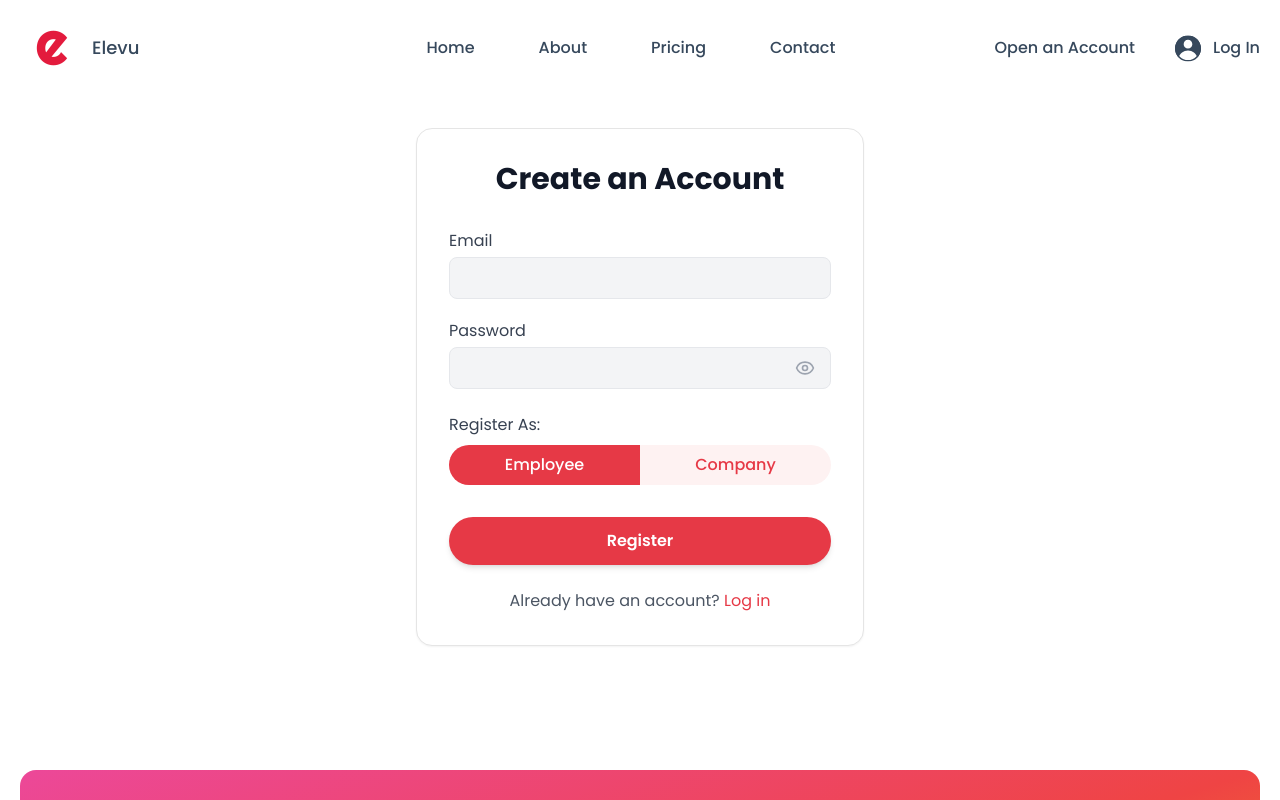
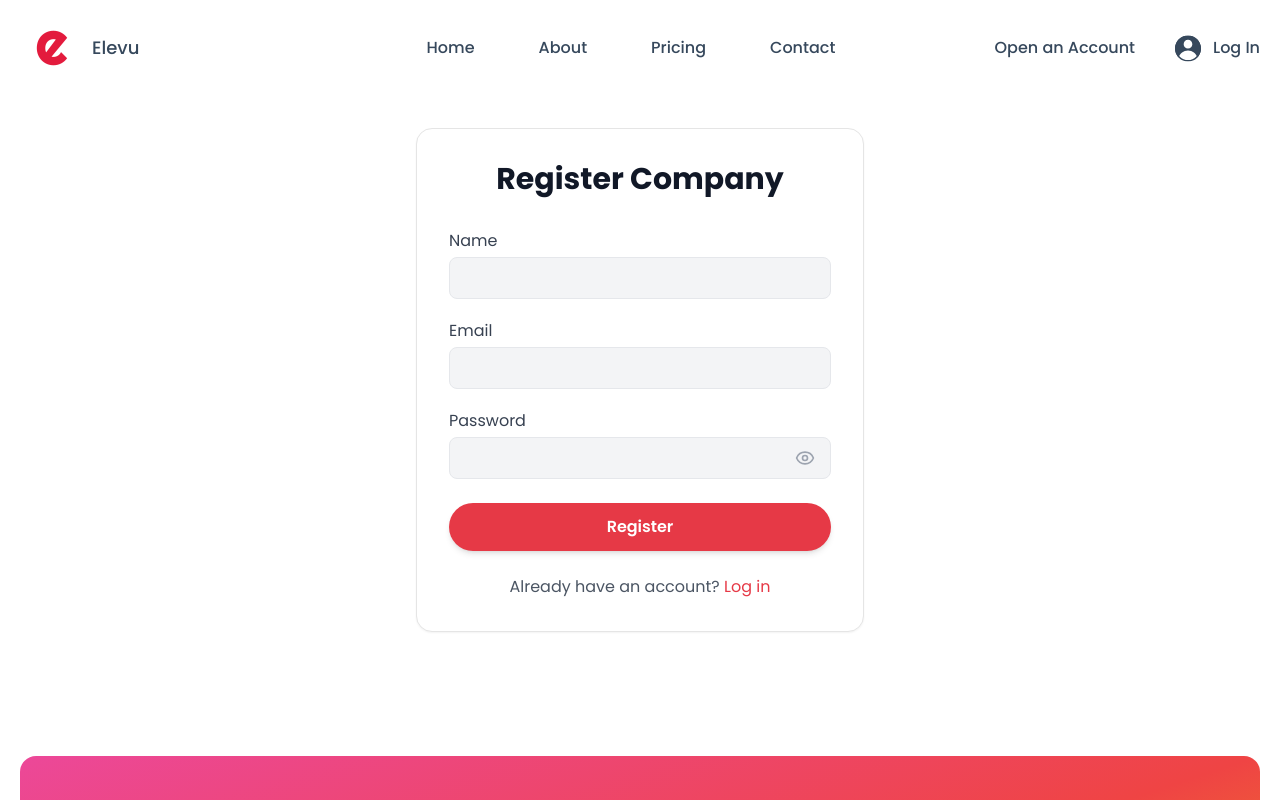
Before and after one commit to bilawal-dev/Peerpulse, a Next.js app: page /register in a window 1280 px wide. Shown: the top 800 px of the page. Built offline with nearby package versions, Linux system fonts and the light colour scheme.

Commit message:
now only company can register

```diff
--- a/components/Auth/Register/RegisterForm.tsx
+++ b/components/Auth/Register/RegisterForm.tsx
@@ -8,14 +8,15 @@ import { Eye, EyeOff } from "lucide-react";
 import ButtonLoader from "@/components/Common/ButtonLoader";
 
 export default function RegisterForm() {
-    const [formData, setFormData] = useState({ email: "", password: "" });
-    const [userType, setUserType] = useState<"COMPANY" | "EMPLOYEE">("EMPLOYEE");
+    const [formData, setFormData] = useState({ companyName: "", email: "", password: "" });
+    // const [userType, setUserType] = useState<"COMPANY" | "EMPLOYEE">("EMPLOYEE");
     const [isLoading, setIsLoading] = useState(false);
     const [showPassword, setShowPassword] = useState(false);
     const router = useRouter();
 
-    const handleChange = (e: React.ChangeEvent<HTMLInputElement>) =>
+    const handleChange = (e: React.ChangeEvent<HTMLInputElement>) => {
         setFormData({ ...formData, [e.target.name]: e.target.value });
+    }
 
     const handleSubmit = (e: React.FormEvent) => {
         e.preventDefault();
@@ -27,7 +28,7 @@ export default function RegisterForm() {
         }, 1000);
 
         setTimeout(() => {
-            setFormData({ email: "", password: "" });
+            setFormData({ companyName: "", email: "", password: "" });
             setIsLoading(false);
         }, 2000);
 
@@ -40,10 +41,26 @@ export default function RegisterForm() {
         <section className="pt-32 pb-16 flex items-center justify-center px-[20px] py-16">
             <div className="w-full max-w-md bg-white rounded-2xl border shadow-sm p-8">
                 <h2 className="text-3xl whitespace-nowrap font-bold text-center text-gray-900 mb-8">
-                    Create an Account
+                    Register Company
                 </h2>
 
                 <form onSubmit={handleSubmit}>
+                    {/* Company Name */}
+                    <div className="mb-5">
+                        <label htmlFor="companyName" className="block text-gray-700 mb-1">
+                            Name
+                        </label>
+                        <input
+                            id="companyName"
+                            name="companyName"
+                            type="text"
+                            value={formData.companyName}
+                            onChange={handleChange}
+                            required
+                            className="w-full px-4 py-2 bg-gray-100 border border-gray-200 rounded-lg focus:outline-none focus:border-brand transition"
+                        />
+                    </div>
+
                     {/* Email */}
                     <div className="mb-5">
                         <label htmlFor="email" className="block text-gray-700 mb-1">
@@ -85,7 +102,7 @@ export default function RegisterForm() {
                     </div>
 
                     {/* Register As */}
-                    <div className="mb-8">
+                    {/* <div className="mb-8">
                         <label className="block text-gray-700 mb-2">Register As:</label>
                         <div className="grid grid-cols-2 bg-red-50 rounded-full overflow-hidden">
                             <button
@@ -109,7 +126,7 @@ export default function RegisterForm() {
                                 Company
                             </button>
                         </div>
-                    </div>
+                    </div> */}
 
                     {/* Submit */}
                     <button
```
